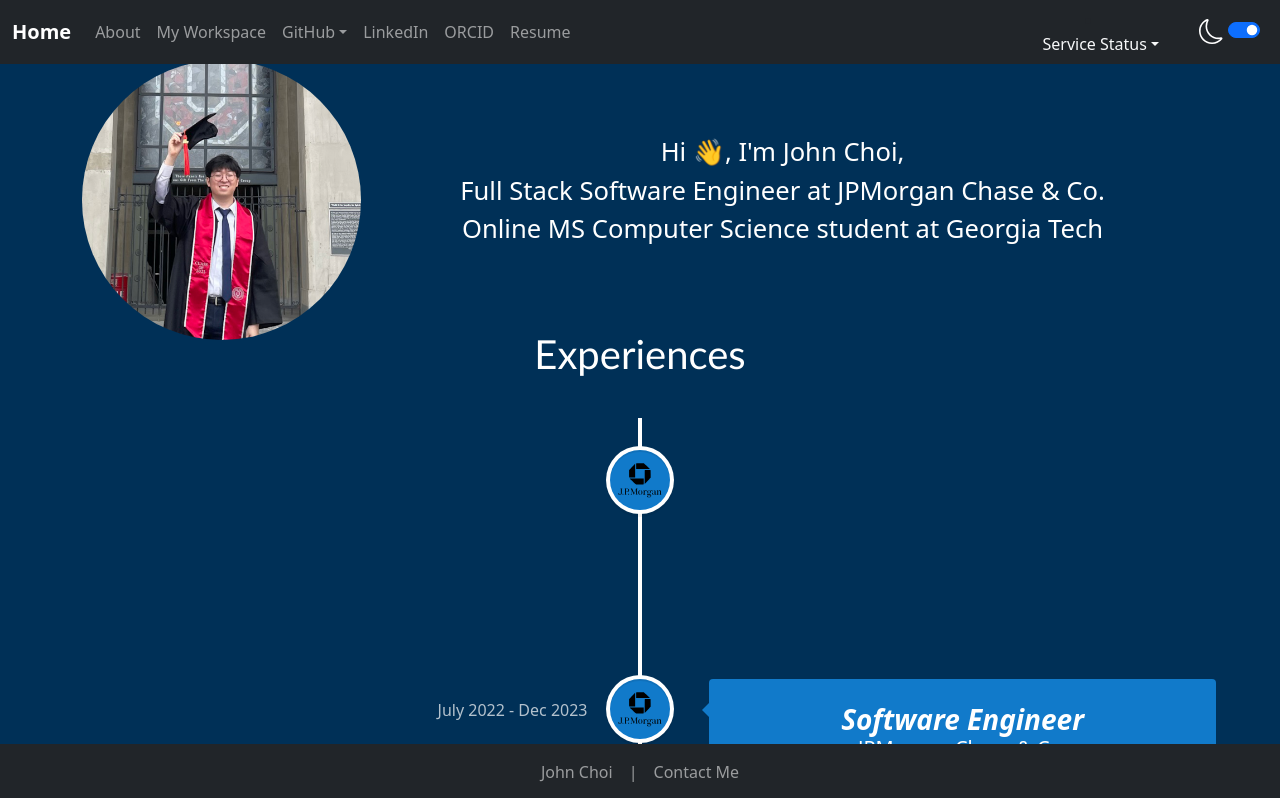
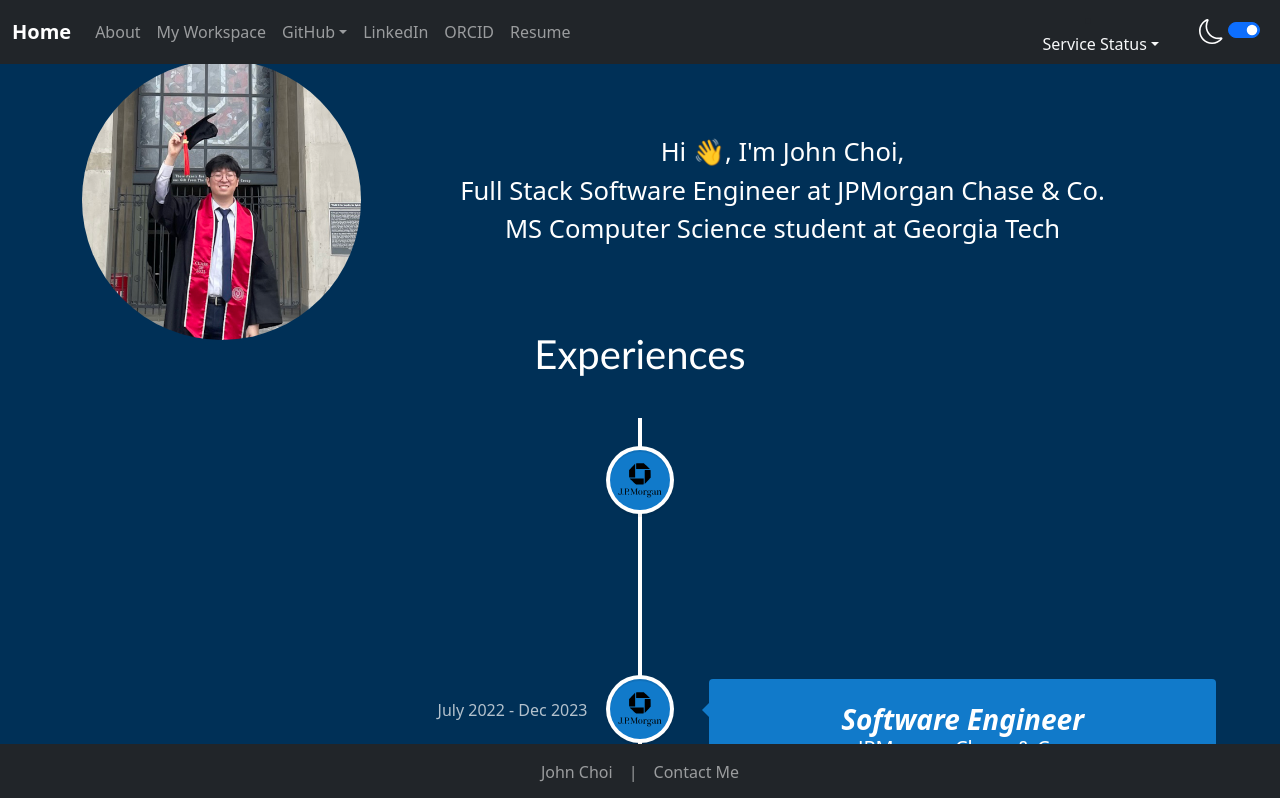
Before and after one commit to johnchoi96/johnchoi96.github.io, a React (Create React App) app: page /about in a window 1280 px wide. Shown: the top 798 px of the page. Built offline with nearby package versions, Linux system fonts and the light colour scheme; no server answers.

Commit message:
Added tooltip

```diff
--- a/src/components/aboutpage/MyInfoBanner.jsx
+++ b/src/components/aboutpage/MyInfoBanner.jsx
@@ -5,6 +5,8 @@ import { isMobile } from 'react-device-detect'
 import { ThemeContext } from '../../App'
 import { HashLink } from 'react-router-hash-link'
 import { getFontColorText } from '../../Utils/colorUtils'
+import { Tooltip } from '@mui/material'
+import { gatechDescription } from './education_description'
 
 export default function MyInfoBanner() {
     const { isDarkMode } = useContext(ThemeContext)
@@ -66,6 +68,8 @@ export default function MyInfoBanner() {
                                 Co.
                             </HashLink>
                             <br />
+                            <Tooltip title={gatechDescription}>
+                                <div>
                                     <HashLink
                                         style={{
                                             textDecoration: 'none',
@@ -74,9 +78,11 @@ export default function MyInfoBanner() {
                                         smooth
                                         to='#education'
                                     >
-                                Online MS Computer Science student at Georgia
+                                        MS Computer Science student at Georgia
                                         Tech
                                     </HashLink>
+                                </div>
+                            </Tooltip>
                         </span>
                     </div>
                 </div>
```
Lines whose indentation alone changed are shown as unchanged.
